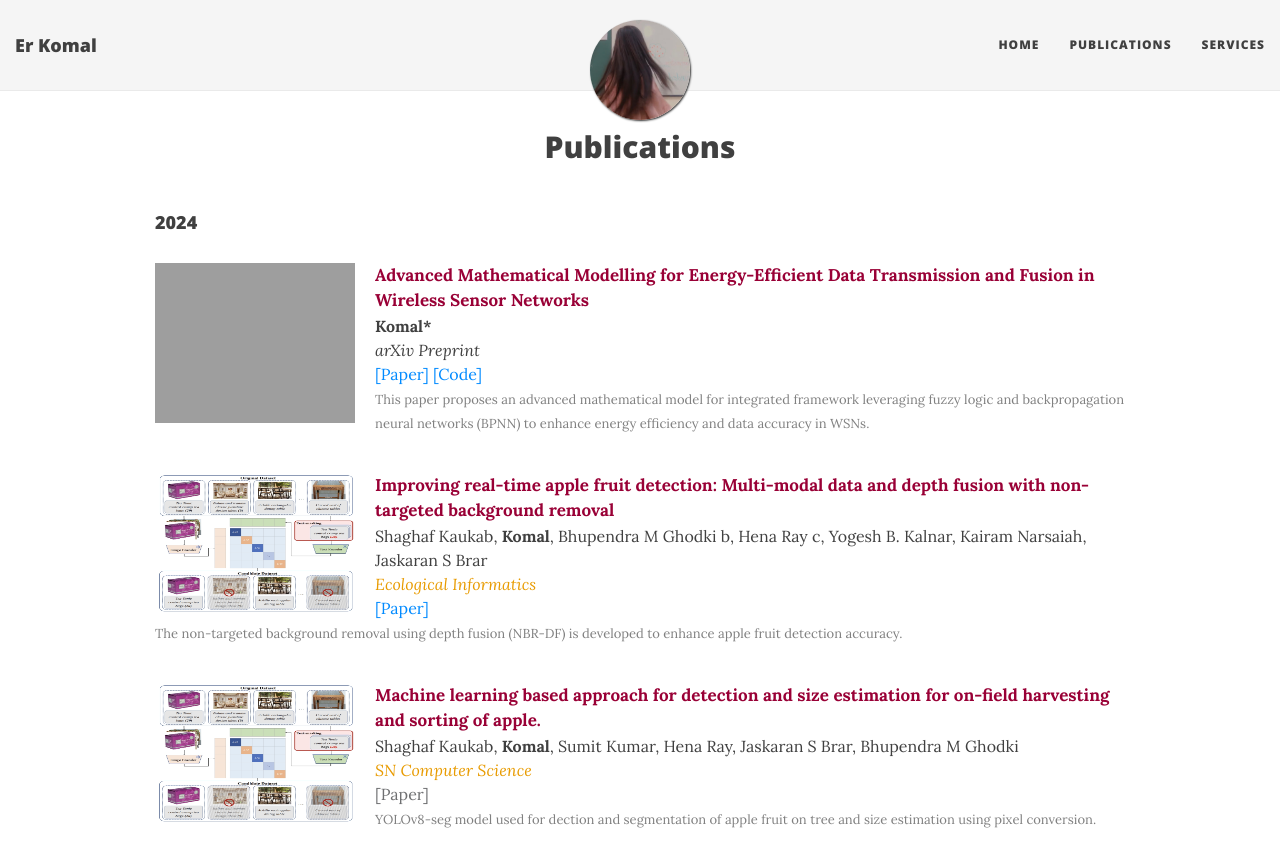
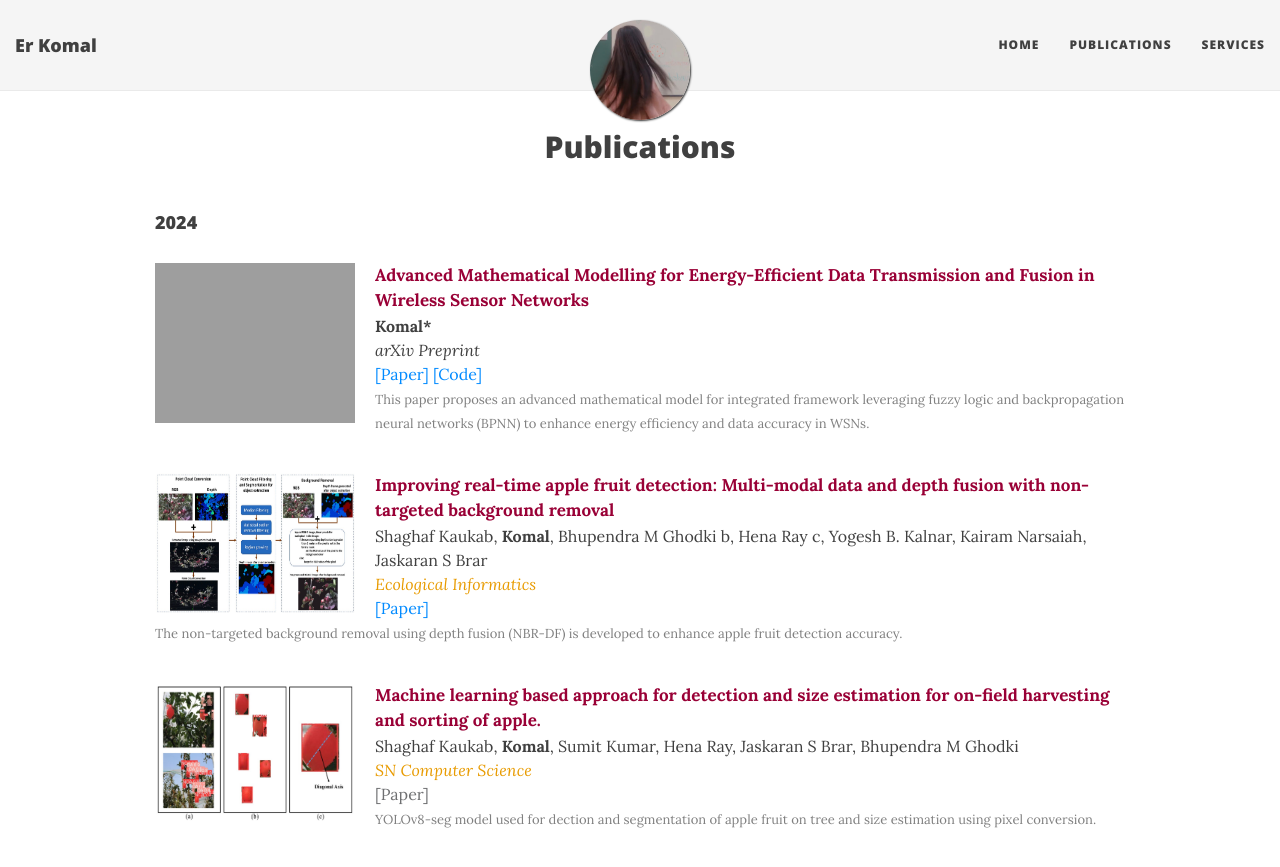
Before and after one commit to hikomal/hikomal.github.io, a Jekyll site: the page built from publications.html, in a window 1280 px wide and 900 px high. Shown: the top 867 px of the window. Built offline with Jekyll 4.4.1, drawn with Linux system fonts in a browser that asks for light colours; nearby versions of some CDN libraries; grey boxes are pictures that could not be loaded.

Commit message:
Update publications.html

```diff
--- a/publications.html
+++ b/publications.html
@@ -54,7 +54,7 @@
 </div>
 
 <div class="publication">
-  <img src="../static/pubs/XXC23.png" class="publogo" width="200 px" height="140 px">
+  <img src="../static/pubs/depth.jpg" class="publogo" width="200 px" height="140 px">
   <p>
     <strong>
     Improving real-time apple fruit detection: Multi-modal data and depth fusion with non-targeted background removal
@@ -75,7 +75,7 @@
 </div>
 
  <div class="publication">
-  <img src="../static/pubs/XXC23.png" class="publogo" width="200 px" height="140 px">
+  <img src="../static/pubs/conf.jpg" class="publogo" width="200 px" height="140 px">
   <p>
     <strong>
     Machine learning based approach for detection and size estimation for on-field harvesting and sorting of apple.
@@ -99,7 +99,7 @@
  <h3>2023</h3>
 
  <div class="publication">
-  <img src="../static/pubs/KGR22.jpg" class="publogo" width="200 px" height="140 px">
+  <img src="../static/pubs/book.jpg" class="publogo" width="200 px" height="140 px">
   <p>
     <strong>
     Harnessing social media for teaching and learning purposes
@@ -120,7 +120,7 @@
 </div>
 
   <div class="publication">
-  <img src="../static/pubs/KGR22.jpg" class="publogo" width="200 px" height="140 px">
+  <img src="../static/pubs/book.jpg" class="publogo" width="200 px" height="140 px">
   <p>
     <strong>
      Role of IoT in Agriculture and Dairy Sector
```
